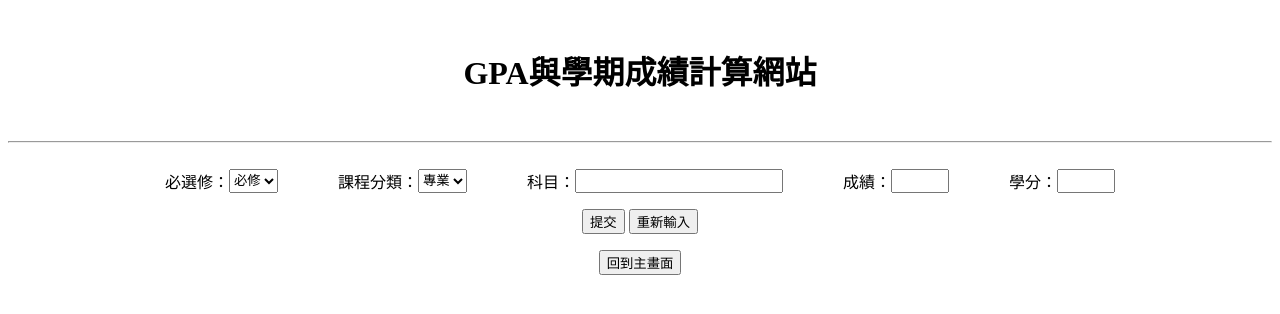
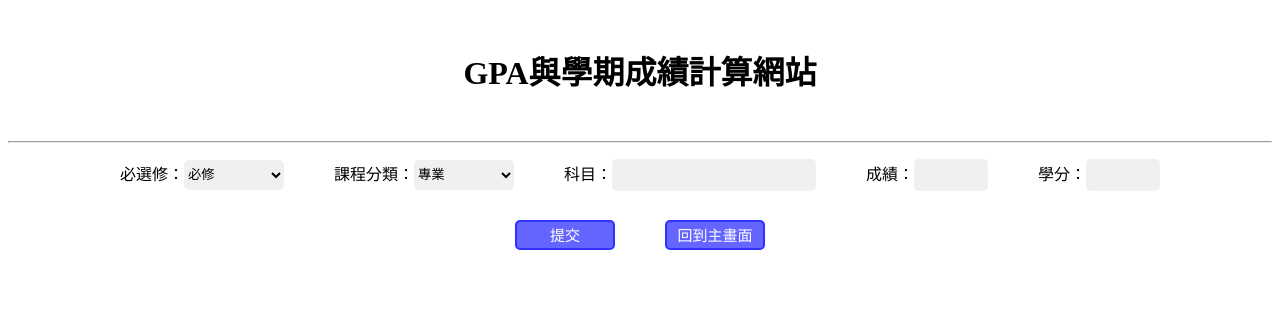
Before and after one commit to xixa3333/GPA-website, a PHP site: page /GPA_enter.php?number_of_subjects=1 in a window 1280 px wide. Shown: the top 314 px of the page. Run offline with PHP 8.4, Linux system fonts and the light colour scheme.

Commit message:
Add files via upload

```diff
--- a/GPA_enter.php
+++ b/GPA_enter.php
@@ -12,15 +12,7 @@ if (isset($_SESSION['expiretime']) && time() >= $_SESSION['expiretime']) {
 <head>
     <title>GPA計算網站</title>
     <meta charset="utf-8">
-	<style>
-		.container {
-            display: flex;
-			justify-content: center;
-        }
-        .spacer {
-            width: 60px;
-        }
-	</style>
+	<link href="style.css" rel="stylesheet">
 </head>
 <body>
     <br>
@@ -29,29 +21,31 @@ if (isset($_SESSION['expiretime']) && time() >= $_SESSION['expiretime']) {
     <center>
     <form action="GPA.php" method="get">
         <input type="hidden" name="number_of_subjects" value="<?php echo $_GET['number_of_subjects']; ?>"/>
-        <br>
+        <p></p>
         <?php
         // 輸入科目成績等
         for($i = 1; $i <= $_GET['number_of_subjects']; $i++) {
 			echo '<div class="container">';
-            echo '必選修：<select name="Required_elective['.$i.']" required><option>必修</option><option>選修</option></select>  ';
+            echo '必選修：<select name="Required_elective['.$i.']" required style="width: 100px;"><option>必修</option><option>選修</option></select>  ';
 			echo '<div class="spacer"></div>';
-            echo '課程分類：<select name="course['.$i.']" required><option>專業</option><option>通識</option></select>  ';
+            echo '課程分類：<select name="course['.$i.']" required style="width: 100px;"><option>專業</option><option>通識</option></select>  ';
 			echo '<div class="spacer"></div>';
             echo '科目：<input type="text" name="subjects['.$i.']" required style="width: 200px;" />  ';
 			echo '<div class="spacer"></div>';
-            echo '成績：<input type="number" name="score['.$i.']" required style="width: 50px;" />  ';
+            echo '成績：<input type="number" name="score['.$i.']" required style="width: 70px;" />  ';
 			echo '<div class="spacer"></div>';
-            echo '學分：<input type="number" name="credit['.$i.']" required style="width: 50px;" />';
+            echo '學分：<input type="number" name="credit['.$i.']" required style="width: 70px;" />';
 			echo '</div>';
-            echo '<p>';
+            echo '<br></br>';
         }
         ?>
-		<p>
+		<p></p>
+		<div class="container">
         <input type="submit" value="提交"/>
-        <input type="reset" value="重新輸入"/>
+		<div class="spacer"></div>
+		<input type="button" onclick="javascript:location.href='GPA.php'" value="回到主畫面">
+		</div>
     </form>
-    <input type="button" onclick="javascript:location.href='GPA.php'" value="回到主畫面">
     </center>
 </body>
 </html>
--- /dev/null
+++ b/style.css
@@ -0,0 +1,50 @@
+@charset "UTF-8";
+
+form{
+	line-height:40%;
+}
+input[type="submit"],input[type="button"]{
+	width:100px;
+	height:30px;
+	font-size:15px;
+	background-color: rgb(100,100,255);
+	border-radius:5px;
+	border:2px rgb(50,50,255) double;
+	color:rgb(255,255,255);
+}
+input[type="text"],input[type="password"],input[type="number"],select{
+	width:200px;
+	height:30px;
+	border-radius:5px;
+	background-color: rgb(240,240,240);
+	border:2px rgb(50,50,255) none;
+}
+input[type="submit"]:hover,input[type="button"]:hover {
+	background-color: rgb(70, 70, 255);
+}
+.spacer {
+    width: 50px;
+}
+.spacer2 {
+    width: 150px;
+}
+.container {
+	display: flex;
+	justify-content: center;
+	align-items: center;
+}
+.item {
+    background-color: lightblue;
+    text-align: center;
+    padding: 9px;
+}
+.item2 {
+    background-color: rgb(255,255,150);
+    text-align: center;
+    width: 200px;
+	padding: 5px;
+}
+a:link {color:rgb(0,0,255); text-decoration:none;}
+a:visited {color:rgb(0,0,255); text-decoration:none;}
+a:hover {color:rgb(200,0,0); text-decoration:underline;}
+a:active {color:rgb(50,50,50); text-decoration:underline;}
```
Also changed, not shown: GPA.php (+34 -39 lines), GPA_credits.php (+1 -17 lines), GPA_insert.php (+13 -7 lines), GPA_login.php (+18 -10 lines), GPA_register.php (+17 -8 lines), GPA_update.php (+10 -16 lines).
